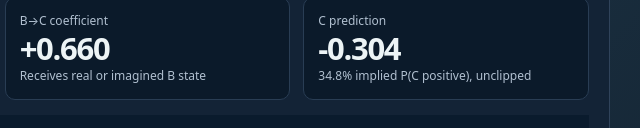
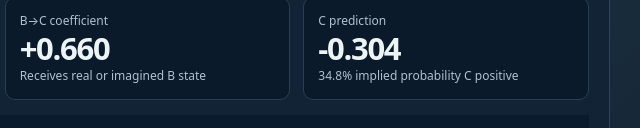
Before and after one commit to anttiluode/QualiaAstra, a plain HTML site: page gate7.html in a window 1280 px wide. Shown: the part 672-800 px from the top of the page, 640-1280 px from the left. Drawn offline with Linux system fonts and the light colour scheme.

Commit message:
Gate 7: flag uncalibrated similarity scores outside probability range

```diff
--- a/gate7.html
+++ b/gate7.html
@@ -168,7 +168,7 @@ function render(){
  $("directWeight").textContent=sign(wA);$("relayWeight").textContent=sign(wB);
  $("beliefC").textContent=sign(result.mC);$("beliefB").textContent=sign(result.mB);
  $("valueA").textContent=q.A>0?"+1":"−1";
- $("probC").textContent=(50*(1+result.mC)).toFixed(1)+"% implied P(C positive), unclipped";
+ $("probC").textContent=Math.abs(result.mC)>1?"Uncalibrated signed score exceeds ±1; not a valid probability":(50*(1+result.mC)).toFixed(1)+"% implied probability C positive";
  $("pValue").textContent=(q.p*100).toFixed(0)+"%";
  $("physicalProb").textContent=result.sourceProbability===null?"—":(result.sourceProbability*100).toFixed(1)+"%";
  $("physicalMeter").style.width=result.sourceProbability===null?"0%":(result.sourceProbability*100).toFixed(1)+"%";
```
